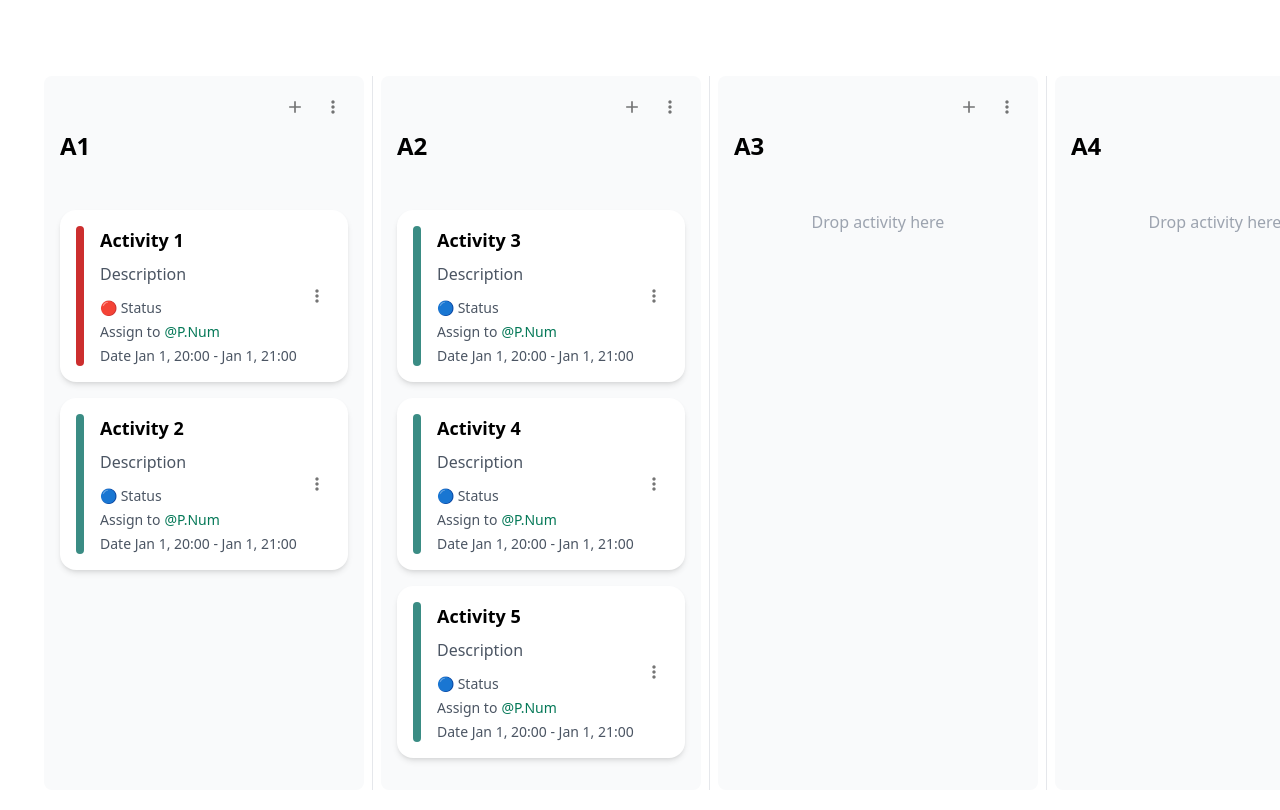
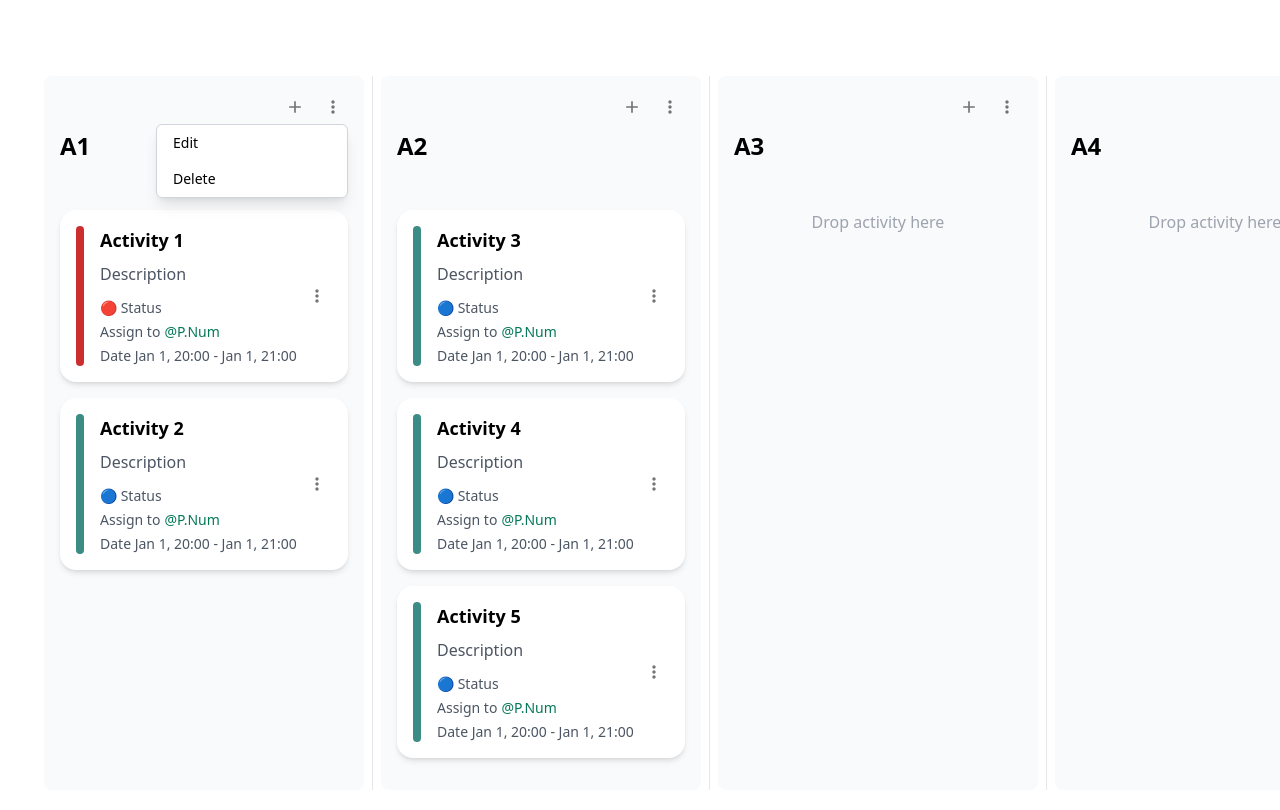
Before and after one commit to pickky007/472-S-AMAZING_WORKSPACES-6510450933-FRONTEND, a React (Create React App) app: page /kanbanboard in a window 1280 px wide. Both pictures are taken after a click on the button 333 px from the left and 107 px from the top of the page. Shown: the top 810 px of the page. Built offline with nearby package versions, Linux system fonts and the light colour scheme.

Commit message:
edit/delete section dropdown menu :D

```diff
--- a/src/components/section/Section.tsx
+++ b/src/components/section/Section.tsx
@@ -1,11 +1,10 @@
-import React, { useState, useRef } from "react";
+import React, { useState, useRef, useEffect } from "react";
 import Tooltip from "@mui/material/Tooltip";
 import IconButton from "@mui/material/IconButton";
 import AddIcon from "@mui/icons-material/Add";
 import MoreVertIcon from "@mui/icons-material/MoreVert";
 import { ActivityCard } from "../activity/ActivityCard";
 import { Section as SectionType, Activity } from "../types";
-
 
 interface SectionProps {
   section: SectionType;
@@ -16,7 +15,7 @@ interface SectionProps {
     targetIndex: number
   ) => void;
   onDragStart: (activity: Activity) => void;
-  setOnAddActivity: (b : boolean) => void;
+  setOnAddActivity: (b: boolean) => void;
 }
 
 export function Section({
@@ -28,10 +27,16 @@ export function Section({
 }: SectionProps) {
   const [isOver, setIsOver] = useState(false);
   const [dragOverIndex, setDragOverIndex] = useState<number | null>(null);
+  const [showMenu, setShowMenu] = useState(false);
   const activitiesRef = useRef<(HTMLDivElement | null)[]>([]);
+  const menuRef = useRef<HTMLDivElement | null>(null);
 
   function handleOnAddOptionClick() {
     setOnAddActivity(true);
+  }
+
+  function handleMenuToggle() {
+    setShowMenu(prevShowMenu => !prevShowMenu);
   }
 
   function getDragOverIndex(
@@ -110,9 +115,28 @@ export function Section({
     }
   }
 
+  // เมื่อกดที่ใดๆจะซ่อน dropdown menu
+  useEffect(() => {
+    function handleClickOutside(event: MouseEvent) {
+      if (menuRef.current && !menuRef.current.contains(event.target as Node)) {
+        setShowMenu(false);
+      }
+    }
+
+    if (showMenu) {
+      document.addEventListener("mousedown", handleClickOutside);
+    } else {
+      document.removeEventListener("mousedown", handleClickOutside);
+    }
+
+    return () => {
+      document.removeEventListener("mousedown", handleClickOutside);
+    };
+  }, [showMenu]);
+
   return (
     <div
-      className="flex-shrink-0 w-80 bg-gray-50 rounded-lg mx-2 min-h-[700px] "
+      className="flex-shrink-0 w-80 bg-gray-50 rounded-lg mx-2 min-h-[700px]"
       onDragOver={(e) => handleDragOver(e)}
       onDragLeave={handleDragLeave}
       onDrop={handleDrop}
@@ -125,9 +149,19 @@ export function Section({
                 <AddIcon fontSize="small" />
               </IconButton>
             </Tooltip>
-            <IconButton size="small">
+            <IconButton size="small" onClick={handleMenuToggle}>
               <MoreVertIcon fontSize="small" />
             </IconButton>
+            {showMenu && (
+              <div
+                ref={menuRef}
+                className="absolute right-0 mt-2 w-48 bg-white border border-gray-300 rounded-md shadow-lg z-10"
+                style={{ marginTop: "2rem" }}
+              >
+                <button className="block w-full text-left px-4 py-2 text-sm hover:bg-gray-100">Edit</button>
+                <button className="block w-full text-left px-4 py-2 text-sm hover:bg-gray-100">Delete</button>
+              </div>
+            )}
           </div>
           <div className="self-start text-2xl font-bold mb-4">
             {section.title}
```
